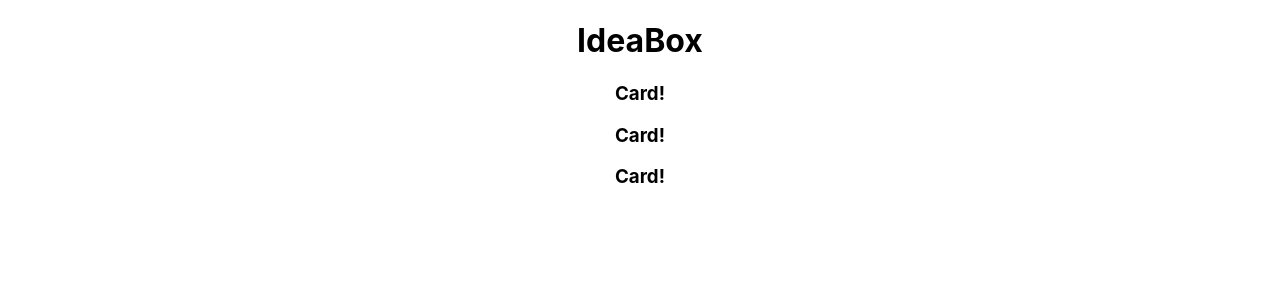
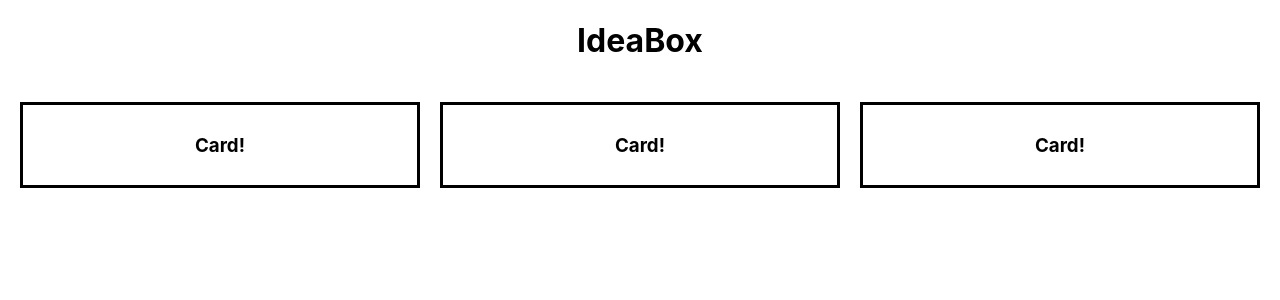
Before and after one commit to CaliHam/ideaBox1, a React (Create React App) app: page / in a window 1280 px wide. Shown: the top 300 px of the page. Built offline with nearby package versions, Linux system fonts and the light colour scheme.

Commit message:
Add styling to boxes

```diff
--- a/src/components/Card/Card.css
+++ b/src/components/Card/Card.css
@@ -0,0 +1,5 @@
+.card {
+    box-sizing: border-box;
+    border: 3px solid black;
+    padding: 10px;
+  }
--- a/src/components/Ideas/Ideas.css
+++ b/src/components/Ideas/Ideas.css
@@ -0,0 +1,6 @@
+.ideas-container {
+    padding: 20px;
+    display: grid;
+    grid-template-columns: repeat(3, 1fr);
+    grid-gap: 20px;
+  }
```
